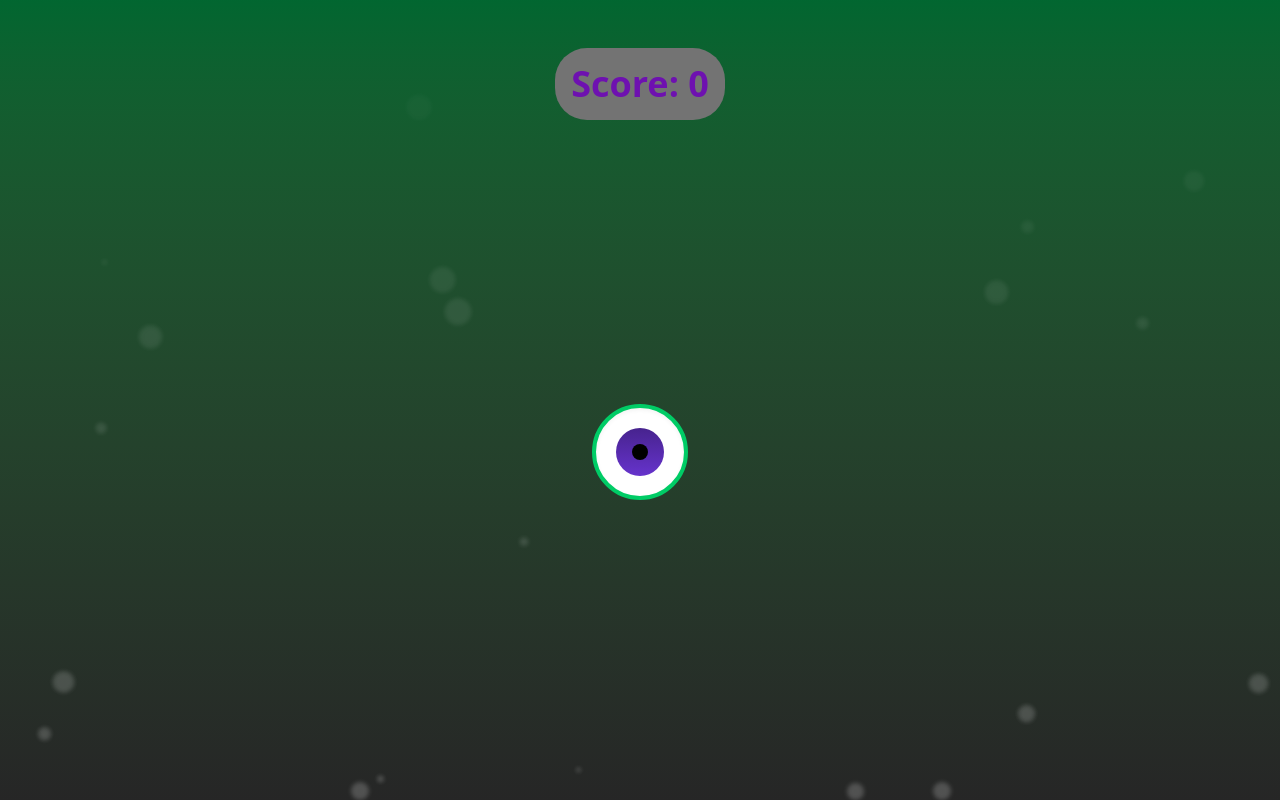
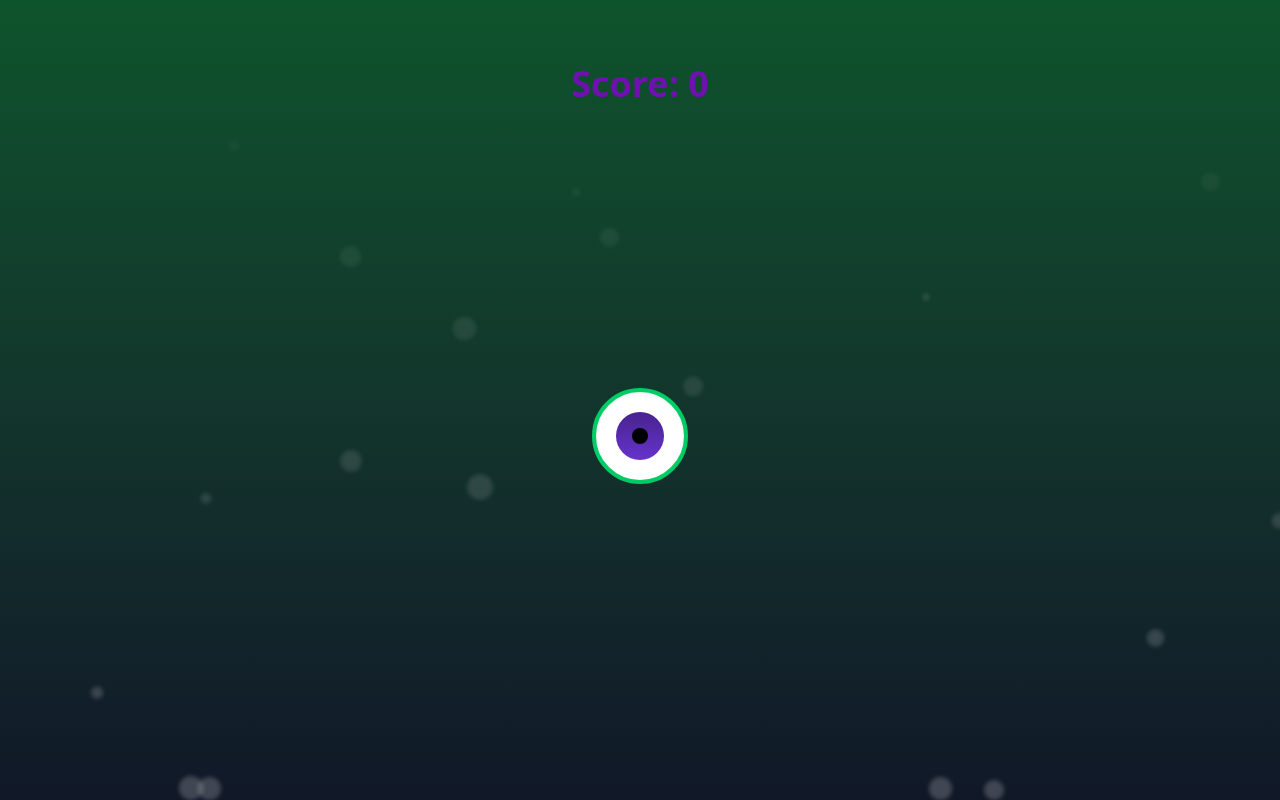
Before and after one commit to 7imio/click-topus, a React (Vite) app: page / in a window 1280 px wide. Built offline with nearby package versions, Linux system fonts and the light colour scheme.

Commit message:
new tentacles

```diff
--- a/src/App.css
+++ b/src/App.css
@@ -22,7 +22,7 @@
 
   .tentacle.clicked {
     transform: scale(1.1) rotate(20deg);
-    box-shadow: 0 0 30px #00ff99;
+    box-shadow: 0 0 30px red;
   }
 
   .suction {
@@ -56,6 +56,18 @@
     background: rgba(255, 255, 255, 0.2);
     filter: blur(2px);
     animation: rise 10s linear infinite;
+  }
+
+  .tentacle-segment {
+    width: 2rem;
+    height: 2rem;
+    margin-top: -4px;
+    border-radius: 30% / 60%;
+    display: flex;
+    align-items: center;
+    justify-content: center;
+    animation: wiggle 2s ease-in-out infinite;
+    transform-origin: center top;
   }
 }
 
@@ -114,11 +126,21 @@
 
   @keyframes wiggle {
     0%, 100% {
-      transform: rotate(20deg);
+      transform: rotate(.25deg);
     }
 
     50% {
       transform: rotate(25deg);
     }
   }
+
+  /* @keyframes wiggle {
+    0%, 100% {
+      transform: rotate(0deg);
+    }
+
+    50% {
+      transform: rotate(5deg);
+    }
+  } */
 }
--- a/src/Components/Abyss.tsx
+++ b/src/Components/Abyss.tsx
@@ -1,61 +1,47 @@
 import { FC, useState } from 'react';
-import { loadScore, saveScore } from '../Helpers/save-utils';
+import Eye from './Eye';
+import SegmentedTentacle from './SegmentedTentacle';
 import Bubbles from './Bubbles';
-import Eye from './Eye';
-import Tentacle from './Tentacle';
 
 const Abyss: FC = () => {
-  const [score, setScore] = useState(loadScore());
-  const handleClick = () =>
-    setScore((prev) => {
-      saveScore(prev + 1);
-      return prev + 1;
-    });
+  const [score, setScore] = useState(0);
 
-  const resetScore = () => {
-    setScore(0);
-    saveScore(0);
+  const handleClick = () => {
+    setScore((prev) => prev + 1);
   };
 
-  const tentacleCount = Math.floor(score / 100) + 1;
-  const suctionCount = Math.floor(score / 10);
+  const tentacleCount = Math.min(Math.floor(score / 200) + 1, 8); // 1 tentacule tous les 200 clics
+  const angleStep = 360 / tentacleCount;
 
-  const suctionsPerTentacle = Array(tentacleCount).fill(0);
-  for (let i = 0; i < suctionCount; i++) {
-    suctionsPerTentacle[tentacleCount - 1 - (i % tentacleCount)]++;
+  const tentacleScores = Array(tentacleCount).fill(0);
+  for (let i = 0; i < score; i++) {
+    const index = i % tentacleCount; // pas inversé, stable
+    tentacleScores[index]++;
   }
 
-  const angleStep = 360 / tentacleCount;
-
   return (
-    <div className="overflow-hidden">
+    <div className="min-h-screen flex flex-col items-center justify-center gap-8 bg-gradient-to-b from-green-900 to-gray-900">
+      <h1 className="text-4xl font-bold text-purple-800">Score: {score}</h1>
       <Bubbles />
-
-      <div className="min-h-screen flex flex-col items-center justify-center gap-8 bg-gradient-to-b from-green-800 to-neutral-800">
-        <h1 className="text-4xl font-bold bg-neutral-500 p-4 rounded-4xl text-purple-800 text-shadow-indigo-500 text-shadow">
-          Score: {score}
-        </h1>
       <div className="relative w-[600px] h-[600px]">
         <div className="absolute inset-0 flex items-center justify-center z-10">
           <Eye
             irisColor="#6633cc"
+            tentacleColor="#00cc66"
             handleClick={handleClick}
-              tentacleColor="#00cc66"
           >
-              {score > 0 &&
-                suctionsPerTentacle.map((suctionNb, index) => (
+            {tentacleScores.map((tentacleScore, idx) => (
               <div
-                    key={index}
+                key={idx}
                 onClick={handleClick}
-                    className="absolute top-[50%] left-[50%]"
+                className="absolute top-[50%] left-[40%]"
                 style={{
-                      transform: `translateX(-30px) rotate(${index * angleStep}deg)`,
+                  transform: `rotate(${idx * angleStep}deg)`,
                   transformOrigin: 'top center',
                 }}
-                    aria-hidden={true}
               >
-                    <Tentacle
-                      suctionCount={suctionNb}
+                <SegmentedTentacle
+                  totalClicks={tentacleScore}
                   bodyColor="#00cc66"
                   suctionColor="#9900cc"
                 />
@@ -65,7 +51,6 @@ const Abyss: FC = () => {
         </div>
       </div>
     </div>
-    </div>
   );
 };
 
--- a/src/Components/Bubbles.tsx
+++ b/src/Components/Bubbles.tsx
@@ -1,6 +1,7 @@
-import { FC } from 'react';
+import { FC, useMemo } from 'react';
 
 const Bubbles: FC = () => {
+  const bubbles = useMemo(() => {
     return Array.from({ length: 20 }).map((_, i) => {
       const size = Math.random() * 20 + 5;
       return (
@@ -17,5 +18,9 @@ const Bubbles: FC = () => {
         />
       );
     });
+  }, []); // 🔁 memo only once
+
+  return <>{bubbles}</>;
 };
+
 export default Bubbles;
--- /dev/null
+++ b/src/Components/SegmentedTentacle.tsx
@@ -0,0 +1,33 @@
+import { FC } from 'react';
+import TentacleSegment from './TentacleSegment';
+import Sucker from './Sucker';
+
+type SegmentedTentacleProps = {
+  totalClicks: number;
+  bodyColor: string;
+  suctionColor: string;
+};
+
+export const SegmentedTentacle: FC<SegmentedTentacleProps> = ({
+  totalClicks,
+  bodyColor,
+  suctionColor,
+}) => {
+  const maxSegments = 10;
+  const segmentCount = Math.min(Math.floor(totalClicks / 10), maxSegments);
+
+  return (
+    <div className="flex flex-col items-center animate-fade-in">
+      {[...Array(segmentCount)].map((_, index) => {
+        const hasSucker = totalClicks >= (index + 1) * 20; // 10 pour segment + 10 pour sucker
+        return (
+          <TentacleSegment key={index} index={index} bodyColor={bodyColor}>
+            {hasSucker && <Sucker color={suctionColor} />}
+          </TentacleSegment>
+        );
+      })}
+    </div>
+  );
+};
+
+export default SegmentedTentacle;
--- /dev/null
+++ b/src/Components/TentacleSegment.tsx
@@ -0,0 +1,27 @@
+import { FC, ReactNode } from 'react';
+
+type TentacleSegmentProps = {
+  index: number; // pour calculer le delay
+  bodyColor: string;
+  children?: ReactNode;
+};
+
+export const TentacleSegment: FC<TentacleSegmentProps> = ({
+  index,
+  bodyColor,
+  children,
+}) => {
+  return (
+    <div
+      className="tentacle-segment"
+      style={{
+        background: bodyColor,
+        animationDelay: `${index * 100}ms`,
+      }}
+    >
+      {children}
+    </div>
+  );
+};
+
+export default TentacleSegment;
```
Lines whose indentation alone changed are shown as unchanged.
